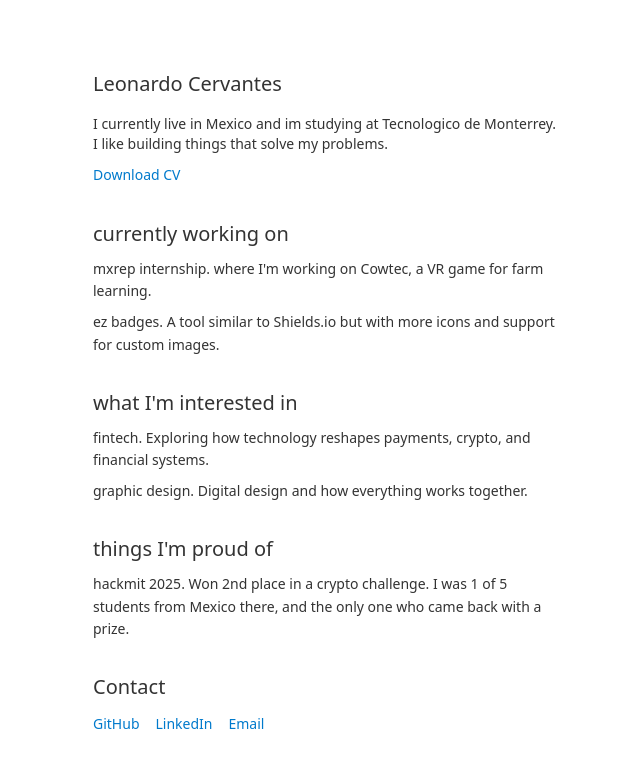
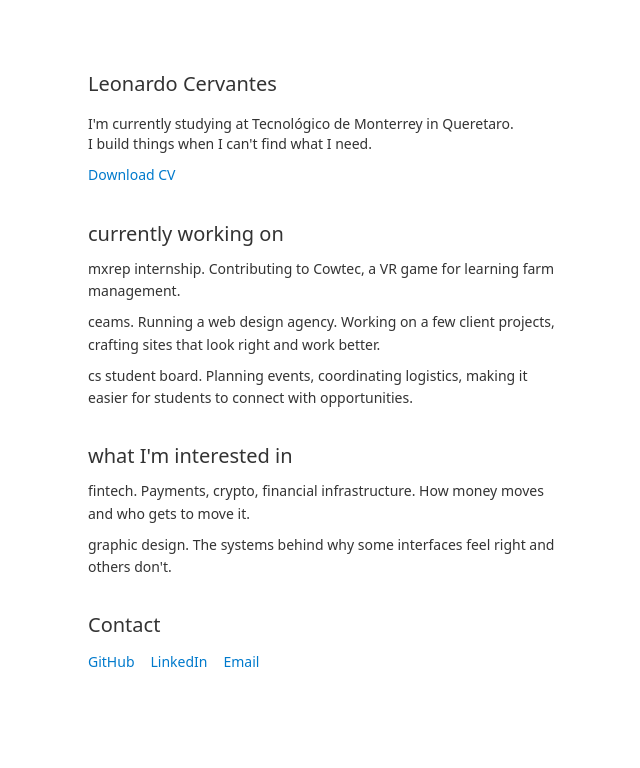
Before and after one commit to LeonardoCerv/portfolio, a Next.js app: page / in a window 1280 px wide. Shown: the top 768 px of the page, without its empty margins (312-952 px from the left). Built offline with nearby package versions, Linux system fonts and the light colour scheme.

Commit message:
[refactor] remove proud section

```diff
--- a/src/app/globals.css
+++ b/src/app/globals.css
@@ -1,6 +1,53 @@
 @tailwind base;
 @tailwind components;
 @tailwind utilities;
+
+@layer base {
+  :root {
+    --background: 0 0% 100%;
+    --foreground: 222.2 84% 4.9%;
+    --card: 0 0% 100%;
+    --card-foreground: 222.2 84% 4.9%;
+    --popover: 0 0% 100%;
+    --popover-foreground: 222.2 84% 4.9%;
+    --primary: 222.2 47.4% 11.2%;
+    --primary-foreground: 210 40% 98%;
+    --secondary: 210 40% 96%;
+    --secondary-foreground: 222.2 47.4% 11.2%;
+    --muted: 210 40% 96%;
+    --muted-foreground: 215.4 16.3% 46.9%;
+    --accent: 210 40% 96%;
+    --accent-foreground: 222.2 47.4% 11.2%;
+    --destructive: 0 84.2% 60.2%;
+    --destructive-foreground: 210 40% 98%;
+    --border: 214.3 31.8% 91.4%;
+    --input: 214.3 31.8% 91.4%;
+    --ring: 222.2 84% 4.9%;
+    --radius: 0.5rem;
+  }
+
+  .dark {
+    --background: 222.2 84% 4.9%;
+    --foreground: 210 40% 98%;
+    --card: 222.2 84% 4.9%;
+    --card-foreground: 210 40% 98%;
+    --popover: 222.2 84% 4.9%;
+    --popover-foreground: 210 40% 98%;
+    --primary: 210 40% 98%;
+    --primary-foreground: 222.2 47.4% 11.2%;
+    --secondary: 217.2 32.6% 17.5%;
+    --secondary-foreground: 210 40% 98%;
+    --muted: 217.2 32.6% 17.5%;
+    --muted-foreground: 215 20.2% 65.1%;
+    --accent: 217.2 32.6% 17.5%;
+    --accent-foreground: 210 40% 98%;
+    --destructive: 0 62.8% 30.6%;
+    --destructive-foreground: 210 40% 98%;
+    --border: 217.2 32.6% 17.5%;
+    --input: 217.2 32.6% 17.5%;
+    --ring: 212.7 26.8% 83.9%;
+  }
+}
 
 body {
   margin: 0;
--- a/src/app/page.tsx
+++ b/src/app/page.tsx
@@ -1,13 +1,13 @@
 export default function Home() {
   return (
-    <div className="font-sans max-w-[500px] mx-auto px-[15px] py-16">
+    <div className="font-sans max-w-lg mx-auto py-16 px-4">
 
       <div className="mb-8">
         <h1 className="text-xl font-light leading-loose mb-2.5">Leonardo Cervantes</h1>
         <p className="text-sm font-light mb-2">
-          I currently live in Mexico and im studying at Tecnologico de Monterrey.
+          I&apos;m currently studying at Tecnológico de Monterrey in Queretaro.
           <br />
-          I like building things that solve my problems.
+          I build things when I can't find what I need.
         </p>
         <a href="/LeonardoCervantes_Resume.pdf" className="text-[#007acc] no-underline text-sm font-light ">Download CV</a>
       </div>
@@ -17,11 +17,15 @@ export default function Home() {
         <div className="leading-relaxed text-sm font-light flex flex-col gap-2">
           <p className="">
             <span className="font-medium">mxrep internship. </span>
-             where I&apos;m working on Cowtec, a VR game for farm learning.
+             Contributing to Cowtec, a VR game for learning farm management.
           </p>
-          <p className="">
-            <span className="font-medium">ez badges. </span>
-            A tool similar to Shields.io but with more icons and support for custom images.
+          <p>
+            <span className="font-medium">ceams. </span>
+            Running a web design agency. Working on a few client projects, crafting sites that look right and work better.
+          </p>
+          <p>
+            <span className="font-medium">cs student board. </span>
+            Planning events, coordinating logistics, making it easier for students to connect with opportunities.
           </p>
         </div>
       </div>
@@ -31,24 +35,30 @@ export default function Home() {
         <div className="leading-relaxed text-sm font-light flex flex-col gap-2">
           <p className="">
             <span className="font-medium">fintech. </span>
-            Exploring how technology reshapes payments, crypto, and financial systems.
+            Payments, crypto, financial infrastructure. How money moves and who gets to move it.
           </p>
           <p className="">
             <span className="font-medium">graphic design. </span>
-            Digital design and how everything works together.
+            The systems behind why some interfaces feel right and others don't.
           </p>
         </div>
       </div>
 
+      {/**
       <div className="mb-8">
         <h2 className="text-xl font-light mb-2.5">things I&apos;m proud of</h2>
         <div className="leading-relaxed text-sm font-light flex flex-col gap-2">
           <p className="">
             <span className="font-medium"> hackmit 2025. </span>
-            Won 2nd place in a crypto challenge. I was 1 of 5 students from Mexico there, and the only one who came back with a prize.
+            Won a crypto challenge. 1 of 5 Mexican students there, and the only one who came back with a prize.
+          </p>
+          <p className="">
+            <span className="font-medium">ez badges. </span>
+            Shields.io works, but it's limited. I added more icons and custom image support so badges can actually represent you.
           </p>
         </div>
       </div>
+      */}
 
       <div className="mb-8">
         <h2 className="text-xl font-light mb-2.5">Contact</h2>
```
